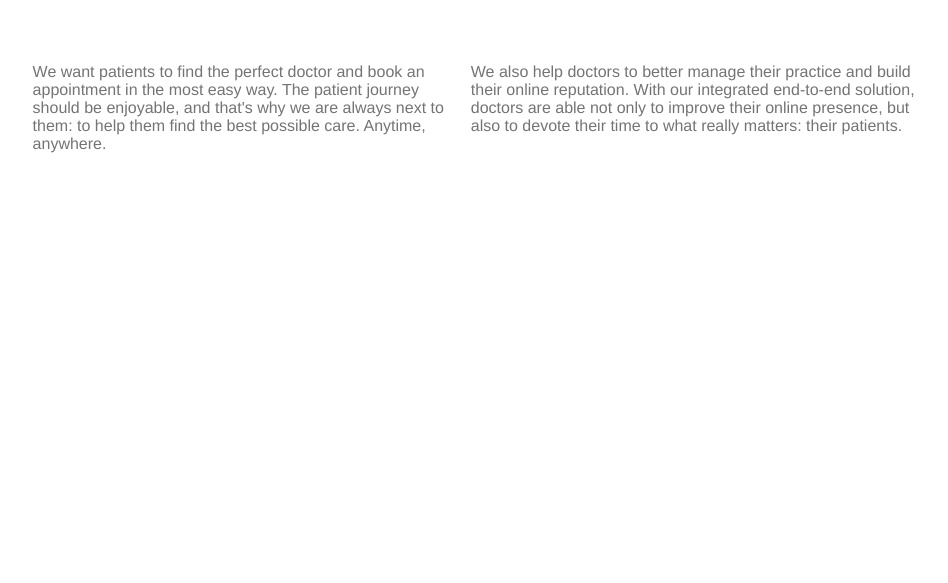
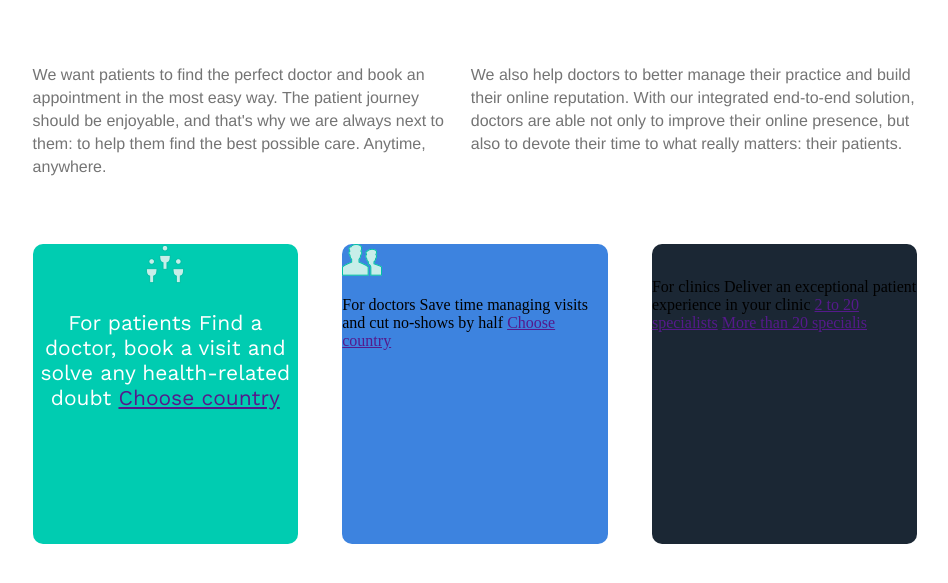
Before and after one commit to shilohex/PROJECT, a plain HTML site: page index.html in a window 1280 px wide. Shown: the part 285-868 px from the top of the page, without its empty margins (165-1113 px from the left). Before the commit the page ends 800 px from the top, so only its background shows below. Drawn offline with nearby package versions, Linux system fonts and the light colour scheme.

Commit message:
new commit

```diff
--- a/css/style.css
+++ b/css/style.css
@@ -56,5 +56,39 @@ section h1{
     font-weight: 400;
     text-justify: justify;
     text-align: left;
+    line-height: 23px;
+    font-style: normal;
 
 }
+#three-blocks{
+    display: flex;
+    justify-content: space-between;
+    width: 70%;
+    margin: 50px auto;
+}
+#block1{
+    /* border: 1px solid black; */
+    width: 30%;
+    height: 300px;
+    background-color:#00CCB1 ;
+    border-radius: 10px;
+    text-align: center;
+    font-family: "Work Sans", Arial, sans-serif;;
+    font-size: 21px;
+    color: #ffffff;
+
+}
+#block2{
+    /* border: 1px solid black; */
+    width: 30%;
+    height: 300px;
+    background-color:#3D83DF ;
+    border-radius: 10px;
+}
+#block3{
+    /* border: 1px solid black; */
+    width: 30%;
+    height: 300px;
+    background-color: #1B2734;
+    border-radius: 10px;
+}
--- a/index.html
+++ b/index.html
@@ -24,6 +24,42 @@
         <p class="text">We also help doctors to better manage their practice and build their online reputation. With our integrated end-to-end solution, doctors are able not only to improve their online presence, but also to devote their time to what really matters: their patients.</p>
 
     </div>
+    </section>
+    <section>
+        <div id="three-blocks">
+            <div id="block1">
+            <img src="./res/threeppl.png" alt="picture">
+            <p>For patients
+
+                Find a doctor, book a visit and solve any health-related doubt
+
+
+               <a href="">Choose country</a>
+                </p>
+            </div>
+            <div id="block2">
+                <img src="./res/twoppl.png" alt="picture">
+                <p>For doctors
+
+                    Save time managing visits and cut no-shows by half
+
+
+                   <a href="">Choose country</a>
+                    </p>
+            </div>
+            <div id="block3">
+                <img src="" alt="">
+                <p>For clinics
+
+                    Deliver an exceptional patient experience in your clinic
+
+
+                   <a href="">2 to 20 specialists</a>
+
+                    <a href="">More than 20 specialis</a>
+                    </p>
+            </div>
+        </div>
 
     </section>
 
```
Also changed, not shown: res/threeppl.png (renamed from res/asset 19.png), res/twoppl.png (renamed from res/asset 17.png).
